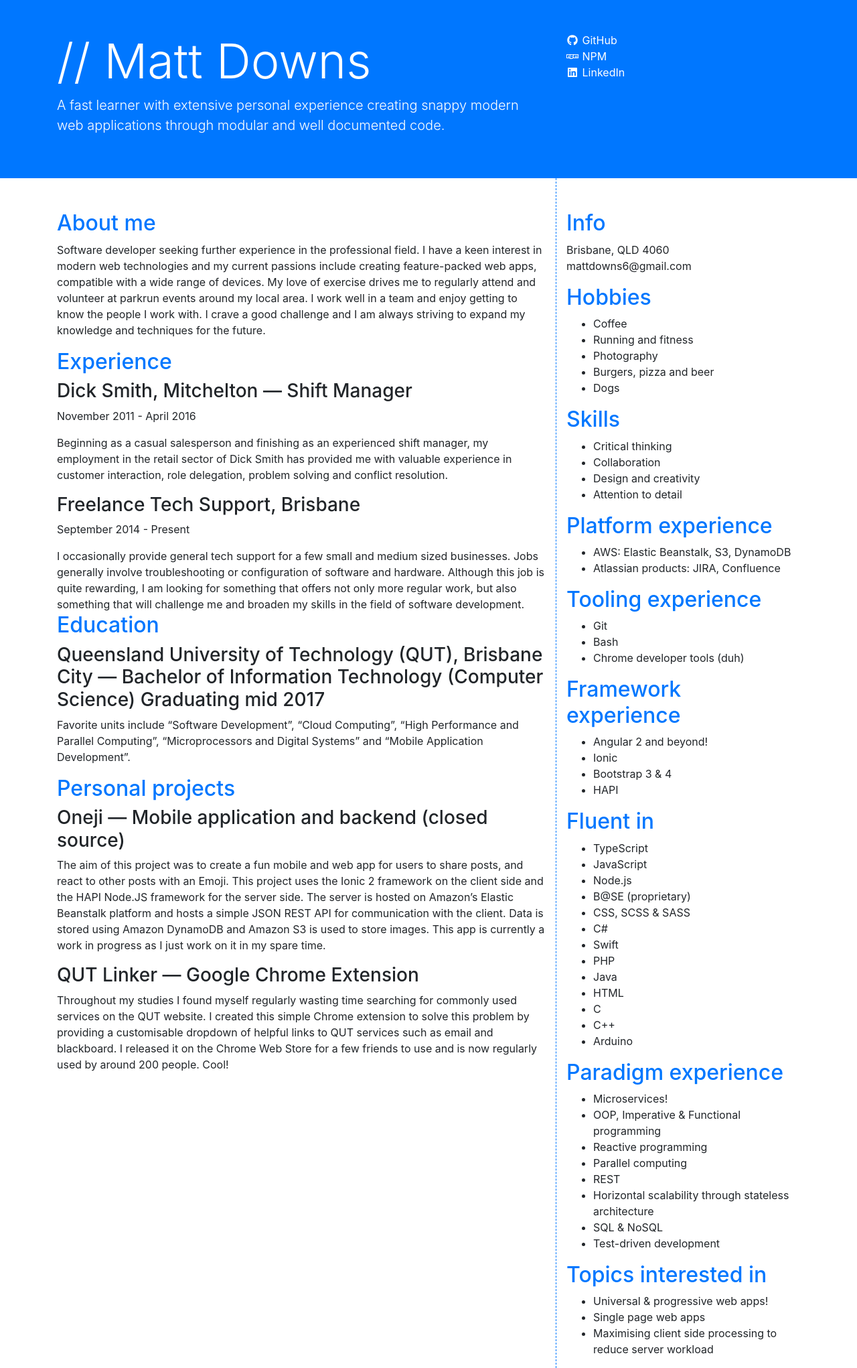
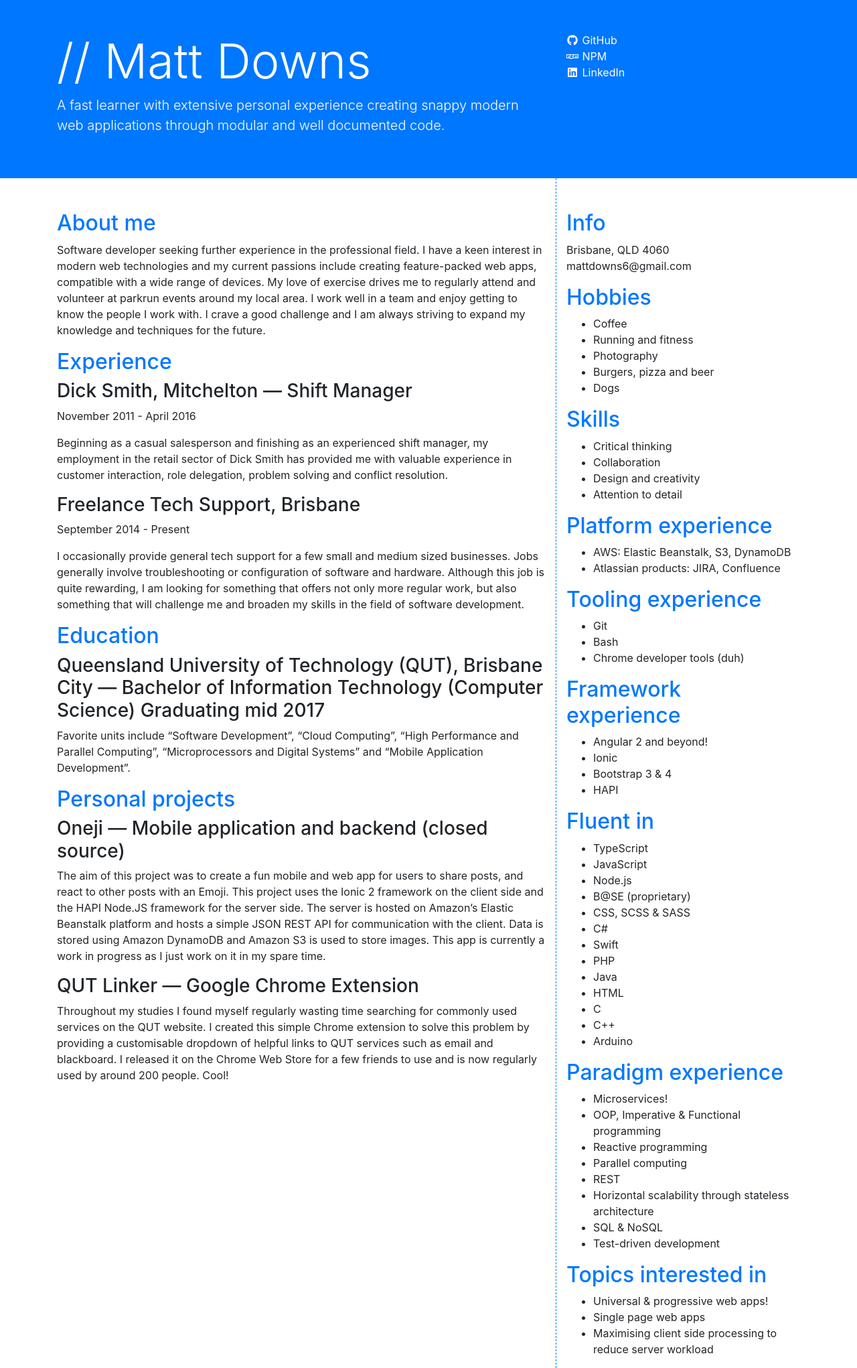
Before and after one commit to matt-downs/matt-downs.github.io, a Jekyll site: the page built from index.html, in a window 1280 px wide. Shown: the whole page at 67% size. Built offline with Jekyll 4.4.1, drawn with Linux system fonts in a browser that asks for light colours; nearby versions of some CDN libraries.

Commit message:
Beautify file

```diff
--- a/index.html
+++ b/index.html
@@ -2,35 +2,34 @@
 layout: default
 title: Matt Downs
 ---
-
 <div class="row">
     <div class="col-md-8 pt-5">
         <h2>About me</h2>
         <p>Software developer seeking further experience in the professional field. I have a keen interest in modern web technologies and my current passions include creating feature-packed web apps, compatible with a wide range of devices. My love of exercise drives me to regularly attend and volunteer at parkrun events around my local area. I work well in a team and enjoy getting to know the people I work with. I crave a good challenge and I am always striving to expand my knowledge and techniques for the future.</p>
 
         <h2>Experience</h2>
-        <h3>Dick Smith,  Mitchelton — Shift Manager</h3>
+        <h3>Dick Smith, Mitchelton — Shift Manager</h3>
         <p>November 2011 - April 2016</p>
         <p>Beginning as a casual salesperson and finishing as an experienced shift manager, my employment in the retail sector of Dick Smith has provided me with valuable experience in customer interaction, role delegation, problem solving and conflict resolution.</p>
-        <h3>Freelance Tech Support,  Brisbane</h3>
+        <h3>Freelance Tech Support, Brisbane</h3>
         <p>September 2014 - Present</p>
-        I occasionally provide general tech support for a few small and medium sized businesses. Jobs generally involve troubleshooting or configuration of software and hardware. Although this job is quite rewarding, I am looking for something that offers not only more regular work, but also something that will challenge me and broaden my skills in the field of software development.
+        <p>I occasionally provide general tech support for a few small and medium sized businesses. Jobs generally involve troubleshooting or configuration of software and hardware. Although this job is quite rewarding, I am looking for something that offers not only more regular work, but also something that will challenge me and broaden my skills in the field of software development.</p>
 
         <h2>Education</h2>
-        <h3>Queensland University of Technology (QUT),  Brisbane City — Bachelor of Information Technology (Computer Science) Graduating mid 2017</h3>
+        <h3>Queensland University of Technology (QUT), Brisbane City — Bachelor of Information Technology (Computer Science) Graduating mid 2017</h3>
         <p>Favorite units include “Software Development”, “Cloud Computing”, “High Performance and Parallel Computing”, “Microprocessors and Digital Systems” and “Mobile Application Development”.</p>
 
         <h2>Personal projects</h2>
-        <h3>Oneji  —  Mobile application and backend (closed source)</h3>
+        <h3>Oneji — Mobile application and backend (closed source)</h3>
         <p>The aim of this project was to create a fun mobile and web app for users to share posts, and react to other posts with an Emoji. This project uses the Ionic 2 framework on the client side and the HAPI Node.JS framework for the server side. The server is hosted on Amazon’s Elastic Beanstalk platform and hosts a simple JSON REST API for communication with the client. Data is stored using Amazon DynamoDB and Amazon S3 is used to store images. This app is currently a work in progress as I just work on it in my spare time.</p>
-        <h3>QUT Linker  —  Google Chrome Extension</h3>
+        <h3>QUT Linker — Google Chrome Extension</h3>
         <p>Throughout my studies I found myself regularly wasting time searching for commonly used services on the QUT website. I created this simple Chrome extension to solve this problem by providing a customisable dropdown of helpful links to QUT services such as email and blackboard. I released it on the Chrome Web Store for a few friends to use and is now regularly used by around 200 people. Cool!</p>
     </div>
 
     <div class="col-md-4 pt-5 left-divider">
         <h2>Info</h2>
-        <p>Brisbane, QLD 4060<br>
-            mattdowns6@gmail.com</p>
+        <p>Brisbane, QLD 4060<br> mattdowns6@gmail.com
+        </p>
 
         <h2>Hobbies</h2>
         <ul>
```
